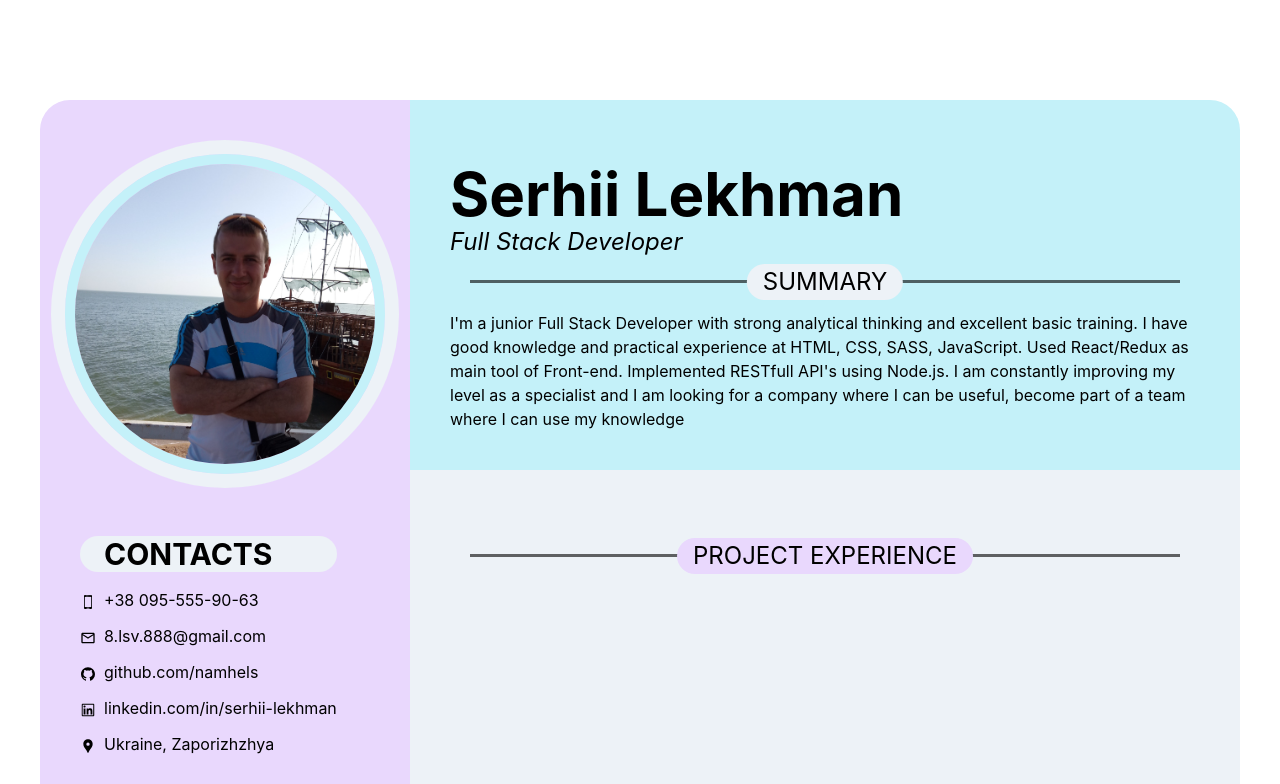
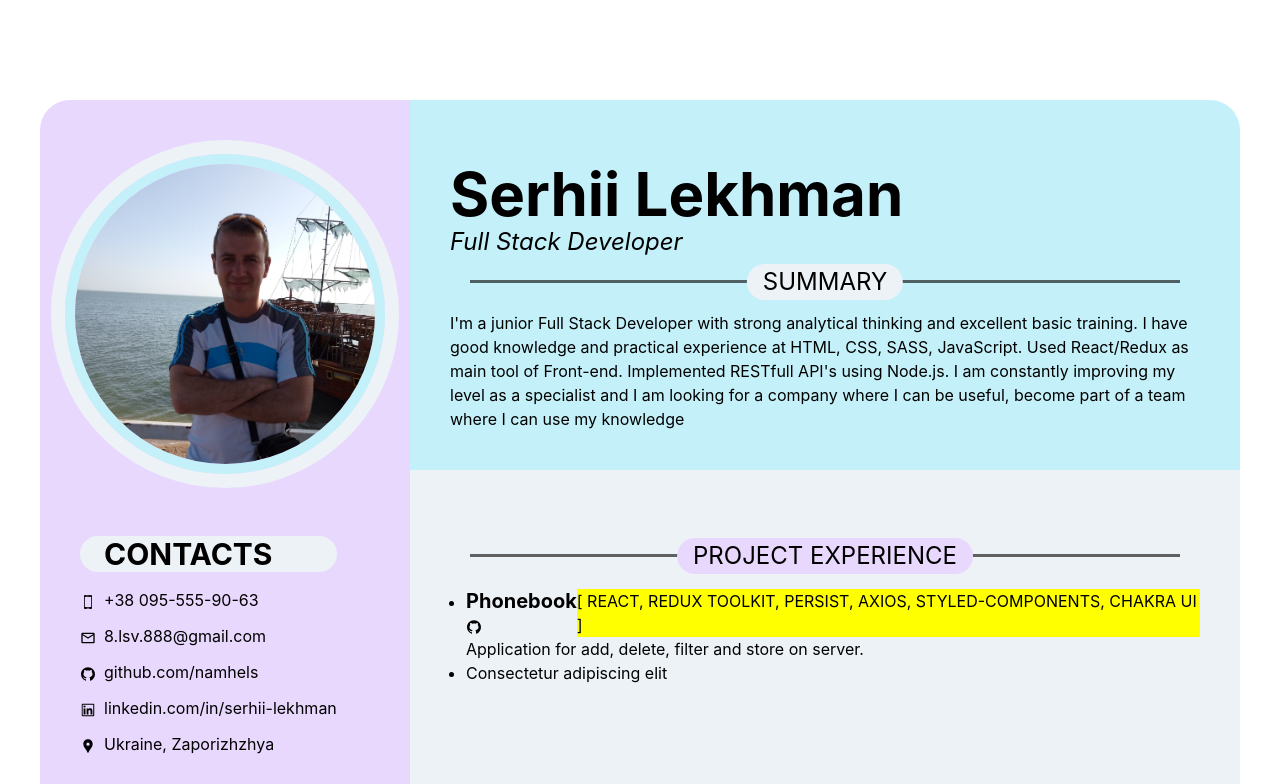
Before and after one commit to namhels/CV-Serhii-Lekhman, a React (Create React App) app: page / in a window 1280 px wide. Shown: the top 784 px of the page. Built offline with nearby package versions, Linux system fonts and the light colour scheme.

Commit message:
add project

```diff
--- a/src/components/Aside.jsx
+++ b/src/components/Aside.jsx
@@ -42,9 +42,11 @@ const Aside = () => {
         color="black"
       >
         <Flex direction="column">
-          <Heading as="h2" size="lg" px={6} bg="gray.100" borderRadius="full">
-            CONTACTS
-          </Heading>
+          <Box px={6} bg="gray.100" borderRadius="full">
+            <Heading as="h2" size="lg">
+              CONTACTS
+            </Heading>
+          </Box>
           <List spacing={3} mt={4}>
             <ListItem>
               <Link href="tel:+380955559063">
--- a/src/components/Main.jsx
+++ b/src/components/Main.jsx
@@ -1,4 +1,18 @@
-import { Box, GridItem, Divider, AbsoluteCenter } from '@chakra-ui/react';
+import {
+  Box,
+  GridItem,
+  Divider,
+  AbsoluteCenter,
+  UnorderedList,
+  ListItem,
+  Heading,
+  Link,
+  ListIcon,
+  Text,
+  Flex,
+} from '@chakra-ui/react';
+
+import { AiFillGithub } from 'react-icons/ai';
 
 const Main = () => {
   return (
@@ -21,6 +35,30 @@ const Main = () => {
           PROJECT EXPERIENCE
         </AbsoluteCenter>
       </Box>
+      <UnorderedList mt={3}>
+        <ListItem>
+          <Flex>
+            <Link href="https://www.github.com/namhels" isExternal>
+              <Heading as="h3" size="md">
+                Phonebook
+              </Heading>
+              <ListIcon as={AiFillGithub} />
+            </Link>
+            <Text
+              fontSize="md"
+              as="mark"
+              styles={{ px: '2', py: '1', rounded: 'full', bg: 'cyan.100' }}
+            >
+              [ REACT, REDUX TOOLKIT, PERSIST, AXIOS, STYLED-COMPONENTS, CHAKRA
+              UI ]
+            </Text>
+          </Flex>
+          <Text fontSize="md">
+            Application for add, delete, filter and store on server.
+          </Text>
+        </ListItem>
+        <ListItem>Consectetur adipiscing elit</ListItem>
+      </UnorderedList>
     </GridItem>
   );
 };
```
